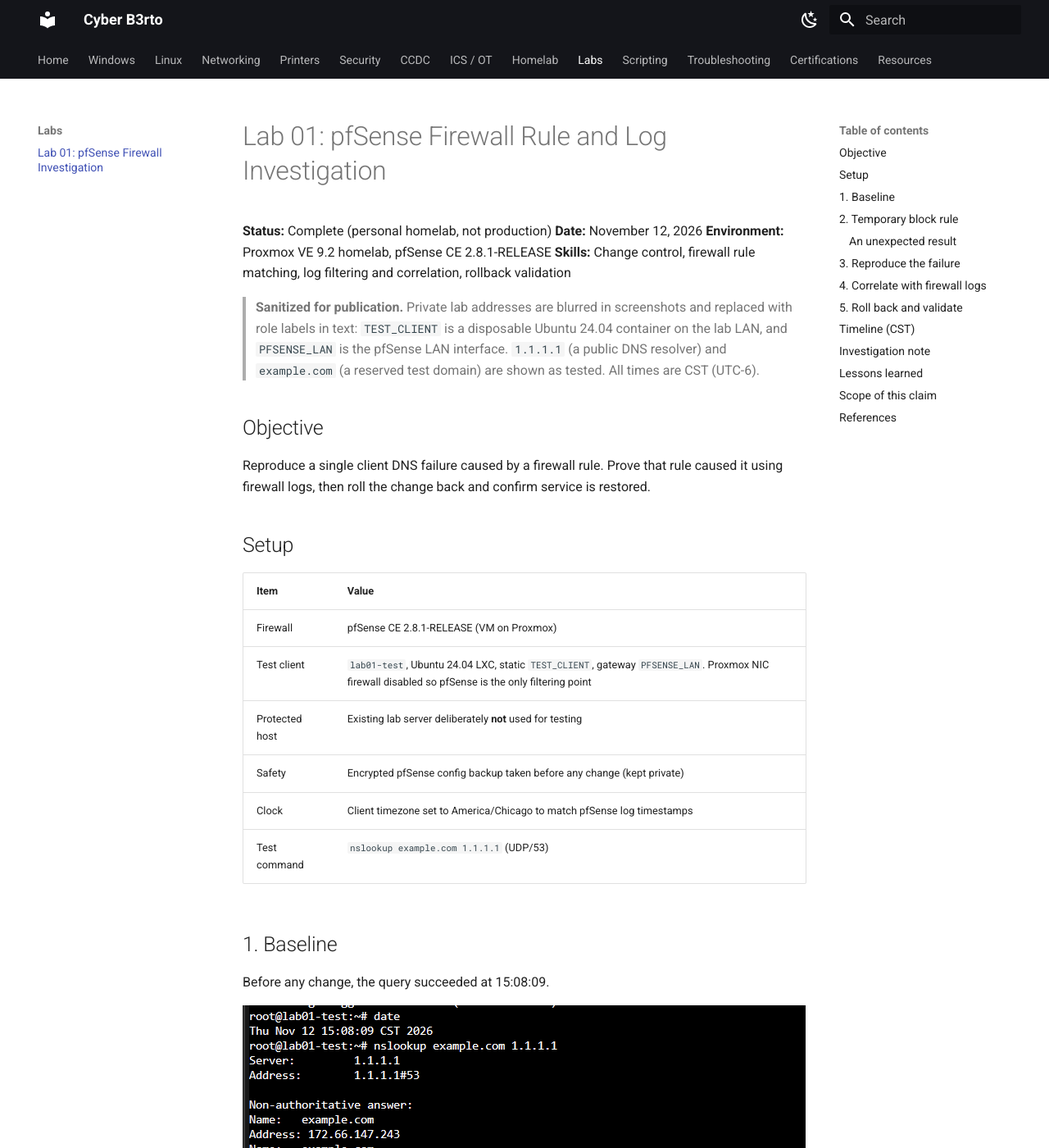
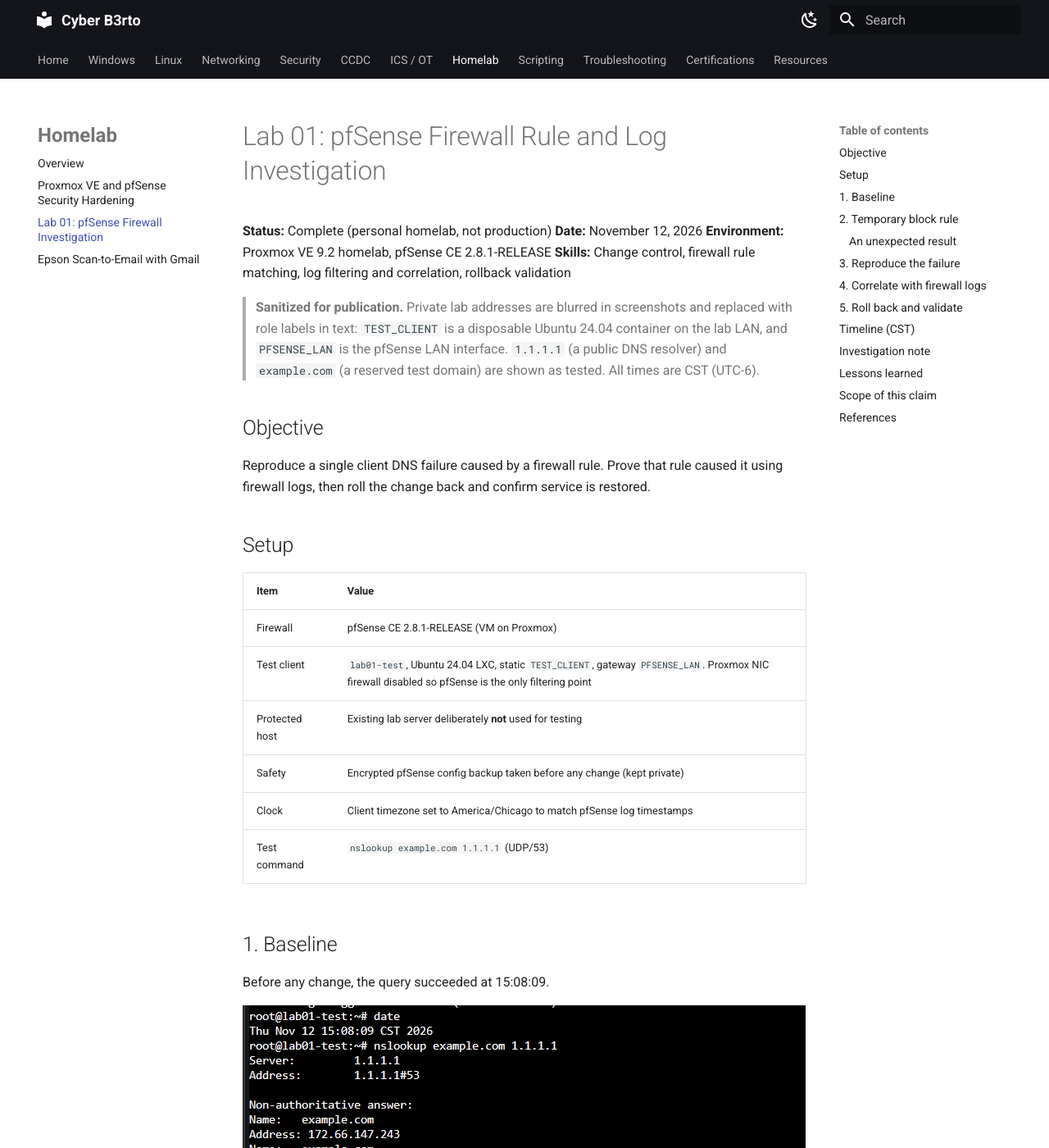
Before and after one commit to Selipe7/selipe7.github.io, an MkDocs documentation site: the page built from docs/homelab/lab01-pfsense-firewall.md, in a window 1280 px wide and 1400 px high. Shown: the whole window at 82% size. Built offline with MkDocs 1.6.1 and Material for MkDocs 9.7.7, drawn with Linux system fonts in a browser that asks for light colours; some of the changed text lies outside the part shown.

Commit message:
Move Lab01, add epson page, site UI updates

```diff
--- a/docs/printers/epson-scan-to-email-gmail.md
+++ b/docs/homelab/epson-scan-to-email-gmail.md
@@ -49,13 +49,13 @@ Open the printer's Web Config page at `http://<printer-ip>` and go to **Network
 | Secure Connection | SSL/TLS |
 | Certificate Validation | Enable |
 
-![Epson email server settings with account and password redacted](img/epson-email-server-settings.png)
+![Epson email server settings with account and password redacted](../assets/images/homelab/epson-scan-to-email/epson-email-server-settings.png)
 
 ### 3. Verify
 
 Go to **Network Settings > Email Server > Connection Test**. A successful result confirms DNS resolution, TLS negotiation and authentication all work.
 
-![Epson connection test successful](img/epson-connection-test.png)
+![Epson connection test successful](../assets/images/homelab/epson-scan-to-email/epson-connection-test.png)
 
 A test scan to email was then completed successfully.
 
--- a/docs/labs/lab01-pfsense-firewall/index.md
+++ b/docs/homelab/lab01-pfsense-firewall.md
@@ -29,11 +29,11 @@ Reproduce a single client DNS failure caused by a firewall rule. Prove that rule
 
 Before any change, the query succeeded at 15:08:09.
 
-![Baseline nslookup to 1.1.1.1 succeeds](images/01-baseline-success.png)
+![Baseline nslookup to 1.1.1.1 succeeds](../assets/images/homelab/lab01-pfsense-firewall/01-baseline-success.png)
 
 The LAN ruleset before the change: Anti-Lockout plus the two default allow rules.
 
-![LAN rules before the change](images/02-lan-rules-before.png)
+![LAN rules before the change](../assets/images/homelab/lab01-pfsense-firewall/02-lan-rules-before.png)
 
 ## 2. Temporary block rule
 
@@ -57,21 +57,21 @@ The first test after creating the rule **still succeeded** at 15:11:36. Instead
 
 I narrowed the destination to `1.1.1.1` and corrected the description to the `LAB01_TEMP_` naming convention. The screenshot below shows the destination fix and the Tracking ID `1794517882`, captured just before that description change. I then applied the change.
 
-![Rule edit page showing destination and Tracking ID](images/03-rule-edit-tracking-id.png)
+![Rule edit page showing destination and Tracking ID](../assets/images/homelab/lab01-pfsense-firewall/03-rule-edit-tracking-id.png)
 
-![LAN rules with the LAB01 rule applied in the correct position](images/04-lan-rules-rule-applied.png)
+![LAN rules with the LAB01 rule applied in the correct position](../assets/images/homelab/lab01-pfsense-firewall/04-lan-rules-rule-applied.png)
 
 ## 3. Reproduce the failure
 
 With the rule active, the query timed out at 15:14:33 and again at 15:15:15. A timeout is what you expect from a Block action: the packet is dropped without any reply, so the client retries until it gives up.
 
-![nslookup times out with the rule active](images/05-query-timed-out.png)
+![nslookup times out with the rule active](../assets/images/homelab/lab01-pfsense-firewall/05-query-timed-out.png)
 
 ## 4. Correlate with firewall logs
 
 The unfiltered log was full of WAN noise (SSDP multicast and bogon IPv6 from the home network), which pushed the test entries out of the 500-entry view. A targeted filter (source `TEST_CLIENT`, destination `1.1.1.1`, port `53`) returned **6 matched entries**.
 
-![Filtered firewall log: 6 blocks by the LAB01 rule](images/06-firewall-log-filtered.png)
+![Filtered firewall log: 6 blocks by the LAB01 rule](../assets/images/homelab/lab01-pfsense-firewall/06-firewall-log-filtered.png)
 
 | Time | Action | Interface | Proto | Source | Destination | Rule (Tracker ID) |
 |---|---|---|---|---|---|---|
@@ -93,15 +93,15 @@ The unfiltered log was full of WAN noise (SSDP multicast and bogon IPv6 from the
 
 I deleted only the LAB01 rule and applied the change. The ruleset matches the baseline again.
 
-![LAN rules after rollback match the baseline](images/07-lan-rules-after-rollback.png)
+![LAN rules after rollback match the baseline](../assets/images/homelab/lab01-pfsense-firewall/07-lan-rules-after-rollback.png)
 
 DNS to 1.1.1.1 worked again at 15:20:08.
 
-![nslookup succeeds after rollback](images/08-query-restored.png)
+![nslookup succeeds after rollback](../assets/images/homelab/lab01-pfsense-firewall/08-query-restored.png)
 
 Re-running the same log filter showed the same 6 entries (the last at 15:15:27) and **no new blocks after recovery**. Because the rule had been deleted, the log now shows only the tracker ID and no longer shows the rule description. That's a good reason to record tracker IDs during an investigation.
 
-![Filtered log after rollback: no new blocks](images/09-log-post-rollback.png)
+![Filtered log after rollback: no new blocks](../assets/images/homelab/lab01-pfsense-firewall/09-log-post-rollback.png)
 
 ## Timeline (CST)
 
--- a/docs/stylesheets/extra.css
+++ b/docs/stylesheets/extra.css
@@ -30,7 +30,7 @@
 }
 
 .hero {
-  padding: 1.5rem 0 1rem;
+  padding: 0 0 0.25rem;
 }
 
 .hero h1 {
@@ -41,4 +41,80 @@
 .hero p {
   max-width: 58rem;
   font-size: 1.05rem;
+  margin-block: 0.35rem;
 }
+
+.md-typeset .hero + .grid.cards {
+  grid-template-columns: minmax(0, 1fr);
+}
+
+@media screen and (min-width: 37.5em) {
+  .md-typeset .hero + .grid.cards {
+    grid-template-columns: repeat(2, minmax(0, 1fr));
+  }
+}
+
+@media screen and (min-width: 64em) {
+  .md-main__inner:has(.hero + .grid.cards) {
+    max-width: 85rem;
+  }
+
+  .hero p {
+    font-size: 0.95rem;
+    margin-block: 0.2rem;
+  }
+
+  .md-typeset .hero + .grid.cards {
+    grid-template-columns: repeat(4, minmax(0, 1fr));
+  }
+
+  .md-typeset .hero + .grid.cards > ul > li {
+    padding: 0.45rem 0.55rem;
+  }
+
+  .md-typeset .hero + .grid.cards > ul > li > :is(p, hr) {
+    margin-block: 0.3rem;
+  }
+}
+
+.md-sidebar--primary .md-nav__item--section > .md-nav__link,
+.md-sidebar--primary .md-nav__item--section > .md-nav > .md-nav__title {
+  font-size: 1.2rem;
+  font-weight: 700;
+}
+
+.md-header__brand {
+  display: flex;
+  align-items: center;
+  min-width: 0;
+  min-height: 2rem;
+  gap: 0.45rem;
+  padding-inline: 0.4rem;
+  border-radius: 0.2rem;
+  color: inherit;
+  font-size: 0.9rem;
+  font-weight: 700;
+}
+
+.md-header__brand-icon {
+  flex: none;
+}
+
+.md-header__brand-icon > :is(svg, img) {
+  display: block;
+  width: 1.2rem;
+  height: 1.2rem;
+  object-fit: contain;
+  fill: currentcolor;
+}
+
+.md-header__brand:hover,
+.md-header__brand:focus-visible {
+  color: inherit;
+  background-color: rgb(255 255 255 / 15%);
+}
+
+.md-header__brand:focus-visible {
+  outline: 2px solid currentcolor;
+  outline-offset: -2px;
+}
--- a/mkdocs.yml
+++ b/mkdocs.yml
@@ -10,6 +10,7 @@ site_description: IT, cybersecurity, networking, infrastructure, CCDC, homelab,
 
 theme:
   name: material
+  custom_dir: overrides
   language: en
   palette:
     - media: "(prefers-color-scheme: dark)"
@@ -67,8 +68,6 @@ nav:
       - Overview: linux/index.md
   - Networking:
       - Overview: networking/index.md
-  - Printers:
-      - Epson Scan-to-Email with Gmail: printers/epson-scan-to-email-gmail.md
   - Security:
       - Overview: security/index.md
   - CCDC:
@@ -78,8 +77,8 @@ nav:
   - Homelab:
       - Overview: homelab/index.md
       - Proxmox VE and pfSense Security Hardening: homelab/proxmox-pfsense-security-hardening.md
-  - Labs:
-      - "Lab 01: pfSense Firewall Investigation": labs/lab01-pfsense-firewall/index.md
+      - "Lab 01: pfSense Firewall Investigation": homelab/lab01-pfsense-firewall.md
+      - Epson Scan-to-Email with Gmail: homelab/epson-scan-to-email-gmail.md
   - Scripting:
       - Overview: scripting/index.md
   - Troubleshooting:
--- /dev/null
+++ b/overrides/partials/header.html
@@ -0,0 +1,66 @@
+{# Material header partial with a single link for the site brand. #}
+{% set class = "md-header" %}
+{% if "navigation.tabs.sticky" in features %}
+  {% set class = class ~ " md-header--shadow md-header--lifted" %}
+{% elif "navigation.tabs" not in features %}
+  {% set class = class ~ " md-header--shadow" %}
+{% endif %}
+<header class="{{ class }}" data-md-component="header">
+  <nav class="md-header__inner md-grid" aria-label="{{ lang.t('header') }}">
+    <label class="md-header__button md-icon" for="__drawer">
+      {% set icon = config.theme.icon.menu or "material/menu" %}
+      {% include ".icons/" ~ icon ~ ".svg" %}
+    </label>
+    <a href="{{ config.extra.homepage | d(nav.homepage.url, true) | url }}" class="md-header__brand" aria-label="{{ config.site_name }}" data-md-component="logo">
+      <span class="md-header__brand-icon" aria-hidden="true">
+        {% include "partials/logo.html" %}
+      </span>
+      <span class="md-ellipsis">{{ config.site_name }}</span>
+    </a>
+    <div class="md-header__title" data-md-component="header-title">
+      <div class="md-header__ellipsis">
+        <div class="md-header__topic" aria-hidden="true"></div>
+        <div class="md-header__topic" data-md-component="header-topic">
+          <span class="md-ellipsis">
+            {% if page.meta and page.meta.title %}
+              {{ page.meta.title }}
+            {% else %}
+              {{ page.title }}
+            {% endif %}
+          </span>
+        </div>
+      </div>
+    </div>
+    {% if config.theme.palette %}
+      {% if not config.theme.palette is mapping %}
+        {% include "partials/palette.html" %}
+      {% endif %}
+    {% endif %}
+    {% if not config.theme.palette is mapping %}
+      {% include "partials/javascripts/palette.html" %}
+    {% endif %}
+    {% if config.extra.alternate %}
+      {% include "partials/alternate.html" %}
+    {% endif %}
+    {% if "material/search" in config.plugins %}
+      {% set search = config.plugins["material/search"] | attr("config") %}
+      {% if search.enabled %}
+        <label class="md-header__button md-icon" for="__search">
+          {% set icon = config.theme.icon.search or "material/magnify" %}
+          {% include ".icons/" ~ icon ~ ".svg" %}
+        </label>
+        {% include "partials/search.html" %}
+      {% endif %}
+    {% endif %}
+    {% if config.repo_url %}
+      <div class="md-header__source">
+        {% include "partials/source.html" %}
+      </div>
+    {% endif %}
+  </nav>
+  {% if "navigation.tabs.sticky" in features %}
+    {% if "navigation.tabs" in features %}
+      {% include "partials/tabs.html" %}
+    {% endif %}
+  {% endif %}
+</header>
```
Also changed, not shown: docs/assets/images/homelab/epson-scan-to-email/epson-connection-test.png (renamed from docs/printers/img/epson-connection-test.png), docs/assets/images/homelab/epson-scan-to-email/epson-email-server-settings.png (renamed from docs/printers/img/epson-email-server-settings.png), docs/assets/images/homelab/lab01-pfsense-firewall/01-baseline-success.png (renamed from docs/labs/lab01-pfsense-firewall/images/01-baseline-success.png), docs/assets/images/homelab/lab01-pfsense-firewall/02-lan-rules-before.png (renamed from docs/labs/lab01-pfsense-firewall/images/02-lan-rules-before.png), docs/assets/images/homelab/lab01-pfsense-firewall/03-rule-edit-tracking-id.png (renamed from docs/labs/lab01-pfsense-firewall/images/03-rule-edit-tracking-id.png), docs/assets/images/homelab/lab01-pfsense-firewall/04-lan-rules-rule-applied.png (renamed from docs/labs/lab01-pfsense-firewall/images/04-lan-rules-rule-applied.png), docs/assets/images/homelab/lab01-pfsense-firewall/05-query-timed-out.png (renamed from docs/labs/lab01-pfsense-firewall/images/05-query-timed-out.png), docs/assets/images/homelab/lab01-pfsense-firewall/06-firewall-log-filtered.png (renamed from docs/labs/lab01-pfsense-firewall/images/06-firewall-log-filtered.png), docs/assets/images/homelab/lab01-pfsense-firewall/07-lan-rules-after-rollback.png (renamed from docs/labs/lab01-pfsense-firewall/images/07-lan-rules-after-rollback.png), docs/assets/images/homelab/lab01-pfsense-firewall/08-query-restored.png (renamed from docs/labs/lab01-pfsense-firewall/images/08-query-restored.png), docs/assets/images/homelab/lab01-pfsense-firewall/09-log-post-rollback.png (renamed from docs/labs/lab01-pfsense-firewall/images/09-log-post-rollback.png).
